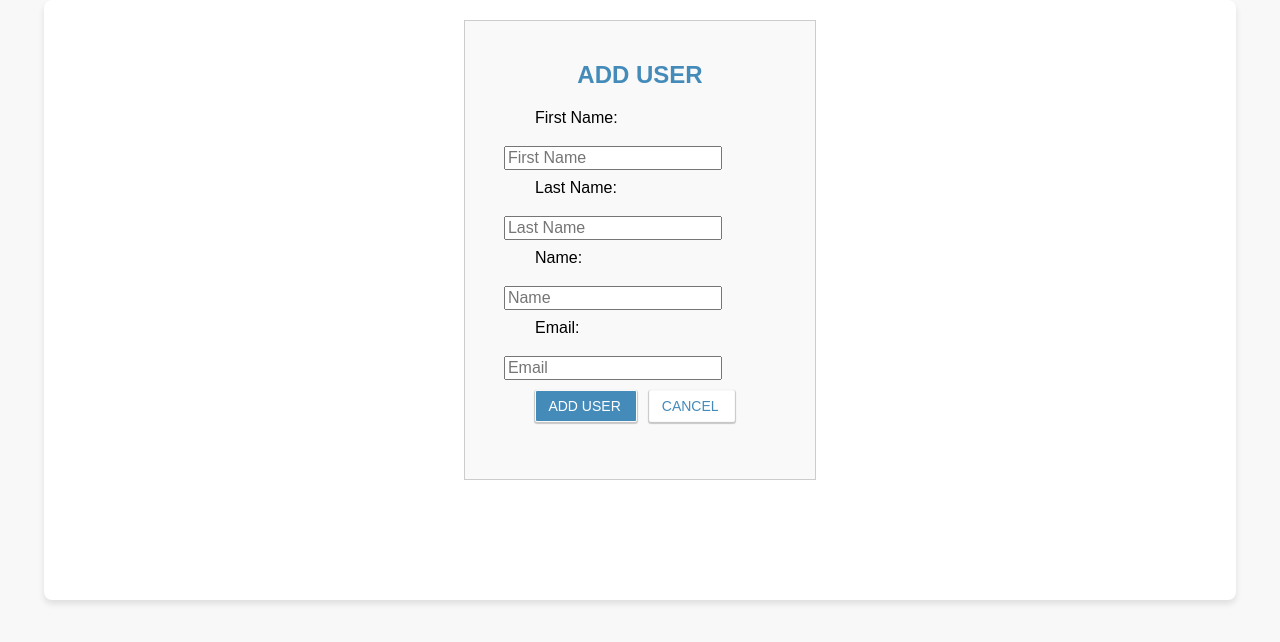
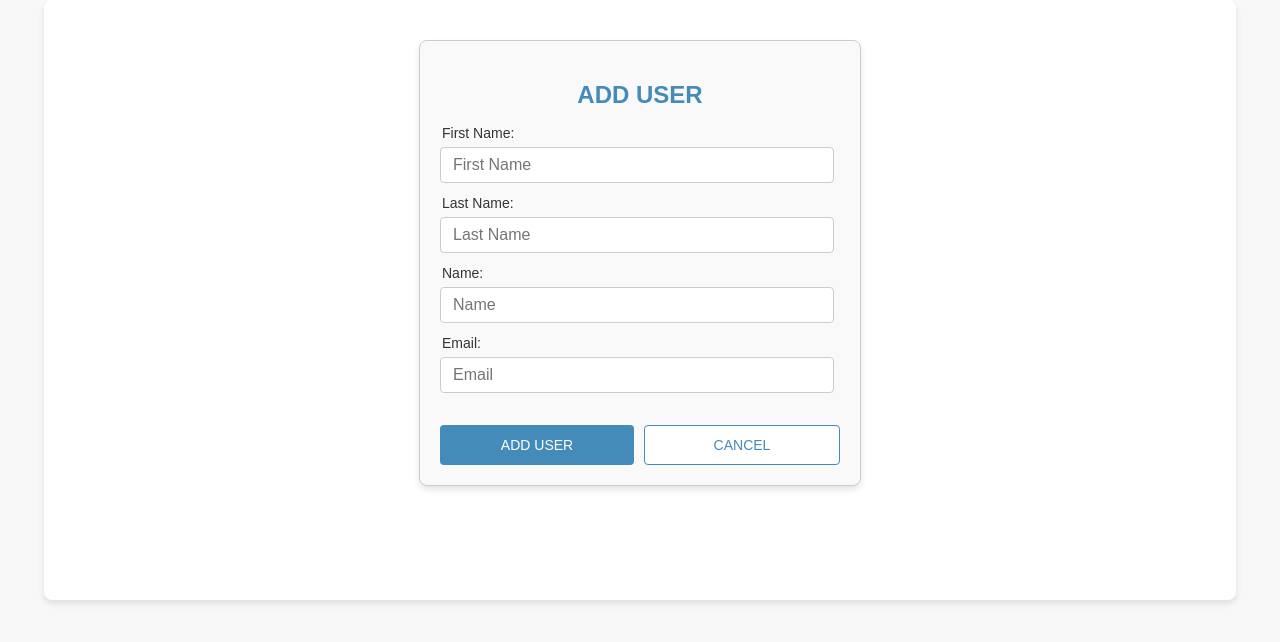
Before and after one commit to bhanuprakash94/React_Typescript_Sample_Project, a React (Create React App) app: page / in a window 1280 px wide. Both pictures are taken after a click on the button "+ ADD USER". Shown: the top 642 px of the page. Built offline with nearby package versions, Linux system fonts and the light colour scheme.

Commit message:
Update UserForm.css

```diff
--- a/src/UserForm.css
+++ b/src/UserForm.css
@@ -1,67 +1,103 @@
+
 .form {
   border: 1px solid #ccc;
   padding: 20px;
   background-color: #f9f9f9;
-  margin: 0px 50vh 0px 50vh;
+  margin: 20px auto;
+  width: 400px;
+  border-radius: 8px;
+  box-shadow: 0px 4px 6px rgba(0, 0, 0, 0.1);
 }
+
 
 .form h2 {
   text-align: center;
   color: #458bba;
   text-transform: uppercase;
-}
-.form input {
-  margin-bottom: 4px;
-  width: 210px;
-  margin: 0.5cm 0.5cm 0.1cm 0.5cm;
-  font-size: medium;
-}
-.form div {
-  justify-items: center;
-  min-height: 70px;
+  margin-bottom: 16px;
 }
 
+
+.form input {
+  width: calc(100% - 32px);
+  padding: 8px 12px;
+  margin-bottom: 12px;
+  font-size: 16px;
+  border: 1px solid #ccc;
+  border-radius: 4px;
+  transition: border-color 0.3s;
+}
+
+.form input:focus {
+  outline: none;
+  border-color: #458bba;
+}
+
+
 .form div label {
-  margin-left:50px;
+  display: block;
+  font-size: 14px;
+  color: #333;
+  margin-bottom: 6px;
+  margin-left: 2px;
 }
+
+
 .form .buttons {
-  display: block;
+  display: flex;
+  justify-content: space-between;
+  gap: 10px;
+  margin-top: 20px;
 }
+
+
+.form button {
+  flex: 1;
+  padding: 8px 15px;
+  height: 40px;
+  background: #458bba;
+  font-size: 14px;
+  font-family: "OpenSans-bold", Arial, sans-serif;
+  color: #fff;
+  border-radius: 4px;
+  border: none;
+  cursor: pointer;
+  transition: background-color 0.3s;
+  text-transform: uppercase;
+}
+
+.form button:hover {
+  background-color: #357399;
+}
+
+.form button.cancel {
+  background-color: #fff;
+  color: #458bba;
+  border: 1px solid #458bba;
+}
+
+.form button.cancel:hover {
+  background-color: #f1f1f1;
+}
+
+
+.error {
+  color: red;
+  font-size: 0.875rem;
+  margin-bottom: 6px;
+  margin-left: 2px;
+}
+
+
+input:invalid {
+  border-color: red;
+}
+
+input:invalid:focus {
+  outline-color: red;
+}
+
 
 .form .field_hide {
   display: none;
 }
-.form button {
-  flex: 1;
-  margin-right: 10px;
-  padding: 8px;
-  display: inline-block;
-  padding: 0 15px 0 12px;
-  height: 34px;
-  background: #458bba;
-  font-size: 14px;
-  font-family: "OpenSans-bold", Arial, sans-serif;
-  color: #fff;
-  border-radius: 3px;
-  -moz-background-clip: padding;
-  background-clip: padding-box;
-  text-transform: uppercase;
-  box-shadow: 0 1px 1px 0 rgba(0, 0, 0, 0.2);
-  border-color: transparent;
-}
-
-.form button.cancel {
-  color: #458bba;
-  background-color: #fff;
-}
-
-.error {
-  color: red;
-  font-size: 0.875rem;
-  margin-bottom: 4px;
-  display: block;
-}
-
-input:invalid {
-  border-color: red;
-}
```
